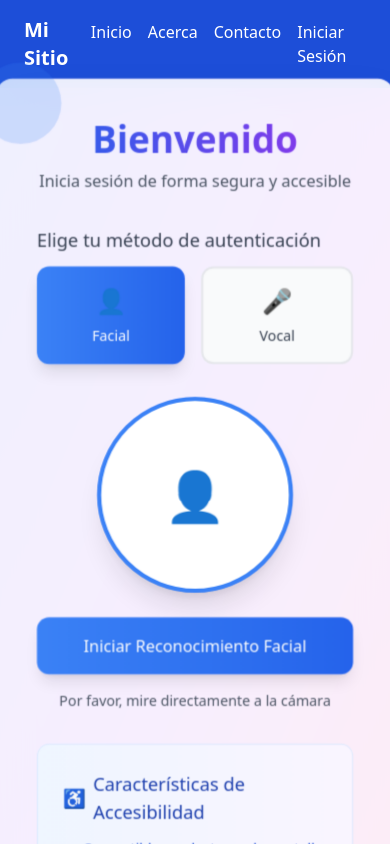
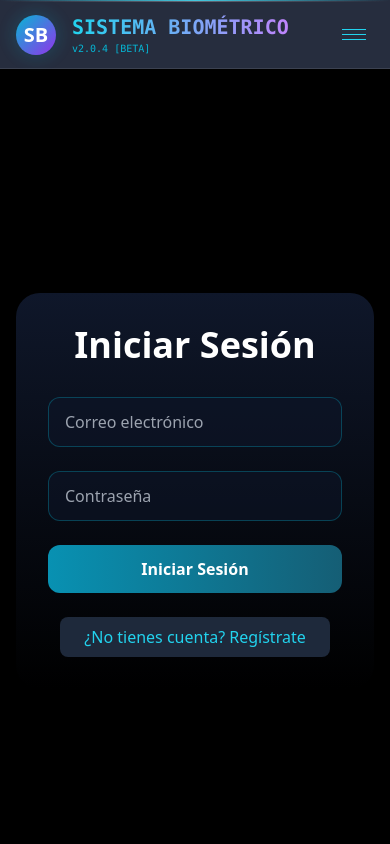
Before and after one commit to Aless0307/daw_frontend, a React (Vite) app: page /login in a window 390 px wide. Shown: the top 844 px of the page. Built offline with nearby package versions, Linux system fonts and the light colour scheme.

Commit message:
Implementacion de registro

```diff
--- a/package.json
+++ b/package.json
@@ -10,6 +10,7 @@
     "preview": "vite preview"
   },
   "dependencies": {
+    "axios": "^1.8.4",
     "react": "^19.0.0",
     "react-dom": "^19.0.0",
     "react-router-dom": "^7.4.1"
--- a/src/components/Navbar.jsx
+++ b/src/components/Navbar.jsx
@@ -1,24 +1,126 @@
-import { Link } from "react-router-dom";
+import { Link, useLocation } from "react-router-dom";
+import { useState, useEffect } from "react";
 
 export default function Navbar() {
+  const location = useLocation();
+  const [timeString, setTimeString] = useState('');
+  const [isMenuOpen, setIsMenuOpen] = useState(false);
+
+  useEffect(() => {
+    const timer = setInterval(() => {
+      const now = new Date();
+      setTimeString(now.toLocaleTimeString());
+    }, 1000);
+
+    return () => clearInterval(timer);
+  }, []);
+
   return (
-    <nav className="bg-blue-700 text-white px-6 py-4 shadow-md">
-      <div className="flex justify-between items-center max-w-6xl mx-auto">
-        <h1 className="text-xl font-bold">Mi Sitio</h1>
-        <ul className="flex space-x-4">
-          <li>
-            <Link to="/" className="hover:underline">Inicio</Link>
-          </li>
-          <li>
-            <Link to="/acerca" className="hover:underline">Acerca</Link>
-          </li>
-          <li>
-            <Link to="/contacto" className="hover:underline">Contacto</Link>
-          </li>
-          <li>
-            <Link to="/login" className="hover:underline">Iniciar Sesión</Link>
-          </li>
-        </ul>
+    <nav className="relative bg-slate-900/90 backdrop-blur-md border-b border-white/10">
+      {/* Línea superior con efecto de escaneo */}
+      <div className="h-px w-full bg-gradient-to-r from-transparent via-cyan-500 to-transparent relative">
+        <div className="absolute inset-0 bg-gradient-to-r from-transparent via-white to-transparent animate-scan-vertical"></div>
+      </div>
+
+      <div className="max-w-7xl mx-auto">
+        <div className="flex items-center justify-between px-4 py-3">
+          {/* Logo y nombre del sistema */}
+          <div className="flex items-center space-x-4">
+            <div className="relative">
+              <div className="absolute -inset-1 bg-cyan-500/20 rounded-full blur animate-pulse"></div>
+              <div className="relative w-10 h-10 bg-gradient-to-br from-cyan-500 to-purple-600 rounded-full flex items-center justify-center">
+                <span className="text-white font-bold text-xl">SB</span>
+              </div>
+            </div>
+            <div>
+              <h1 className="text-transparent bg-clip-text bg-gradient-to-r from-cyan-400 to-purple-400 font-mono font-bold text-xl">
+                SISTEMA BIOMÉTRICO
+              </h1>
+              <p className="text-[10px] text-cyan-500 font-mono">v2.0.4 [BETA]</p>
+            </div>
+          </div>
+
+          {/* Estado del sistema y hora */}
+          <div className="hidden md:flex items-center space-x-6 text-sm font-mono">
+            <div className="flex items-center space-x-2 text-cyan-400">
+              <span className="w-2 h-2 bg-cyan-400 rounded-full animate-ping"></span>
+              <span>{timeString}</span>
+            </div>
+            <div className="text-purple-400">
+              ESTADO: OPERATIVO
+            </div>
+          </div>
+
+          {/* Navegación principal */}
+          <div className="hidden md:flex items-center space-x-1">
+            {[
+              { path: '/', label: 'INICIO' },
+              { path: '/acerca', label: 'ACERCA' },
+              { path: '/contacto', label: 'CONTACTO' },
+              { path: '/login', label: 'ACCESO' }
+            ].map((item) => (
+              <Link
+                key={item.path}
+                to={item.path}
+                className={`px-4 py-2 rounded-lg font-mono text-sm transition-all duration-300 ${
+                  location.pathname === item.path
+                    ? 'bg-cyan-500/10 text-cyan-400 border border-cyan-500/30'
+                    : 'text-gray-400 hover:bg-white/5 hover:text-white'
+                }`}
+              >
+                {item.label}
+              </Link>
+            ))}
+          </div>
+
+          {/* Botón de menú móvil */}
+          <button
+            onClick={() => setIsMenuOpen(!isMenuOpen)}
+            className="md:hidden relative group p-2"
+          >
+            <div className="w-6 h-px bg-cyan-400 mb-1 transition-all"></div>
+            <div className="w-6 h-px bg-cyan-400 mb-1 transition-all"></div>
+            <div className="w-6 h-px bg-cyan-400 transition-all"></div>
+          </button>
+        </div>
+
+        {/* Menú móvil */}
+        {isMenuOpen && (
+          <div className="md:hidden bg-slate-900/95 backdrop-blur-md border-t border-white/10">
+            <div className="px-2 pt-2 pb-3 space-y-1">
+              {[
+                { path: '/', label: 'INICIO' },
+                { path: '/acerca', label: 'ACERCA' },
+                { path: '/contacto', label: 'CONTACTO' },
+                { path: '/login', label: 'ACCESO' }
+              ].map((item) => (
+                <Link
+                  key={item.path}
+                  to={item.path}
+                  className={`block px-3 py-2 rounded-lg font-mono text-sm transition-all duration-300 ${
+                    location.pathname === item.path
+                      ? 'bg-cyan-500/10 text-cyan-400 border border-cyan-500/30'
+                      : 'text-gray-400 hover:bg-white/5 hover:text-white'
+                  }`}
+                  onClick={() => setIsMenuOpen(false)}
+                >
+                  {item.label}
+                </Link>
+              ))}
+            </div>
+            <div className="px-4 py-3 border-t border-white/10">
+              <div className="flex items-center justify-between text-sm font-mono">
+                <div className="flex items-center space-x-2 text-cyan-400">
+                  <span className="w-2 h-2 bg-cyan-400 rounded-full animate-ping"></span>
+                  <span>{timeString}</span>
+                </div>
+                <div className="text-purple-400">
+                  ESTADO: OPERATIVO
+                </div>
+              </div>
+            </div>
+          </div>
+        )}
       </div>
     </nav>
   );
--- a/src/pages/Login.jsx
+++ b/src/pages/Login.jsx
@@ -1,126 +1,174 @@
 import { useState } from 'react';
+import axios from 'axios';
 
 export default function Login() {
-    const [authMethod, setAuthMethod] = useState('facial'); // 'facial' o 'vocal'
+    const [isLogin, setIsLogin] = useState(true);
+    const [formData, setFormData] = useState({
+        email: '',
+        password: '',
+        confirmPassword: '',
+        username: ''
+    });
+    const [errors, setErrors] = useState({});
+    const [message, setMessage] = useState('');
+
+    const handleSubmit = async (e) => {
+        e.preventDefault();
+        setErrors({});
+        setMessage('');
+
+        if (!isLogin) {
+            // Validaciones para registro
+            if (formData.password !== formData.confirmPassword) {
+                setErrors({ confirmPassword: 'Las contraseñas no coinciden' });
+                return;
+            }
+            if (formData.password.length < 6) {
+                setErrors({ password: 'La contraseña debe tener al menos 6 caracteres' });
+                return;
+            }
+        }
+
+        try {
+            if (isLogin) {
+                // TODO: Implementar login
+                console.log('Login:', formData);
+            } else {
+                const response = await axios.post('http://localhost:8003/register', {
+                    username: formData.username,
+                    email: formData.email,
+                    password: formData.password
+                });
+                setMessage(response.data.message);
+                setIsLogin(true);
+                setFormData({
+                    email: '',
+                    password: '',
+                    confirmPassword: '',
+                    username: ''
+                });
+            }
+        } catch (error) {
+            if (error.response) {
+                setErrors({ submit: error.response.data.detail });
+            } else {
+                setErrors({ submit: 'Error al procesar la solicitud' });
+            }
+        }
+    };
+
+    const handleChange = (e) => {
+        setFormData({
+            ...formData,
+            [e.target.name]: e.target.value
+        });
+    };
+
+    const toggleForm = () => {
+        setIsLogin(!isLogin);
+        setFormData({
+            email: '',
+            password: '',
+            confirmPassword: '',
+            username: ''
+        });
+        setErrors({});
+        setMessage('');
+    };
 
     return (
-        <div className="min-h-screen flex items-center justify-center bg-gradient-to-br from-indigo-500 via-purple-500 to-pink-500">
-            <div className="relative bg-white/90 backdrop-blur-lg p-10 rounded-2xl shadow-2xl w-full max-w-md transform transition-all hover:scale-[1.02]">
-                {/* Elementos decorativos */}
-                <div className="absolute -top-4 -left-4 w-20 h-20 bg-blue-500 rounded-full opacity-20"></div>
-                <div className="absolute -bottom-4 -right-4 w-20 h-20 bg-purple-500 rounded-full opacity-20"></div>
+        <div className="min-h-screen bg-black flex items-center justify-center">
+            <div className="w-full max-w-md mx-4 bg-gradient-to-b from-slate-900 to-black rounded-3xl p-8">
+                <h1 className="text-4xl font-bold text-white text-center mb-8">
+                    {isLogin ? 'Iniciar Sesión' : 'Registro'}
+                </h1>
 
-                <div className="relative z-10">
-                    <h1 className="text-4xl font-bold text-center mb-2 text-transparent bg-clip-text bg-gradient-to-r from-blue-600 to-purple-600">
-                        Bienvenido
-                    </h1>
-                    <p className="text-center text-gray-600 mb-8">
-                        Inicia sesión de forma segura y accesible
-                    </p>
+                {message && (
+                    <div className="mb-4 p-4 bg-green-500/20 border border-green-500 rounded-lg text-green-400 text-center">
+                        {message}
+                    </div>
+                )}
 
-                    {/* Selector de método de autenticación */}
-                    <div className="mb-8">
-                        <label className="block text-lg font-medium text-gray-700 mb-3">
-                            Elige tu método de autenticación
-                        </label>
-                        <div className="flex space-x-4">
-                            <button
-                                onClick={() => setAuthMethod('facial')}
-                                className={`flex-1 py-4 px-6 rounded-xl font-medium transition-all duration-300 transform hover:scale-105 ${
-                                    authMethod === 'facial'
-                                        ? 'bg-gradient-to-r from-blue-500 to-blue-600 text-white shadow-lg'
-                                        : 'bg-gray-50 text-gray-700 hover:bg-gray-100 border-2 border-gray-200'
-                                }`}
-                                aria-label="Iniciar sesión con reconocimiento facial"
-                            >
-                                <div className="flex flex-col items-center">
-                                    <span className="text-2xl mb-2">👤</span>
-                                    <span className="text-sm">Facial</span>
-                                </div>
-                            </button>
-                            <button
-                                onClick={() => setAuthMethod('vocal')}
-                                className={`flex-1 py-4 px-6 rounded-xl font-medium transition-all duration-300 transform hover:scale-105 ${
-                                    authMethod === 'vocal'
-                                        ? 'bg-gradient-to-r from-purple-500 to-purple-600 text-white shadow-lg'
-                                        : 'bg-gray-50 text-gray-700 hover:bg-gray-100 border-2 border-gray-200'
-                                }`}
-                                aria-label="Iniciar sesión con reconocimiento vocal"
-                            >
-                                <div className="flex flex-col items-center">
-                                    <span className="text-2xl mb-2">🎤</span>
-                                    <span className="text-sm">Vocal</span>
-                                </div>
-                            </button>
+                {errors.submit && (
+                    <div className="mb-4 p-4 bg-red-500/20 border border-red-500 rounded-lg text-red-400 text-center">
+                        {errors.submit}
+                    </div>
+                )}
+
+                <form onSubmit={handleSubmit} className="space-y-6">
+                    {!isLogin && (
+                        <div>
+                            <input
+                                type="text"
+                                name="username"
+                                value={formData.username}
+                                onChange={handleChange}
+                                placeholder="Nombre de usuario"
+                                className="w-full px-4 py-3 bg-slate-900/50 border border-cyan-500/30 rounded-xl text-white placeholder-gray-400 focus:outline-none focus:border-cyan-500"
+                                required
+                            />
                         </div>
+                    )}
+
+                    <div>
+                        <input
+                            type="email"
+                            name="email"
+                            value={formData.email}
+                            onChange={handleChange}
+                            placeholder="Correo electrónico"
+                            className="w-full px-4 py-3 bg-slate-900/50 border border-cyan-500/30 rounded-xl text-white placeholder-gray-400 focus:outline-none focus:border-cyan-500"
+                            required
+                        />
                     </div>
 
-                    {/* Área de autenticación */}
-                    <div className="space-y-6">
-                        {authMethod === 'facial' ? (
-                            <div className="text-center">
-                                <div className="relative w-48 h-48 mx-auto mb-6">
-                                    <div className="absolute inset-0 bg-gradient-to-r from-blue-500 to-blue-600 rounded-full opacity-20 animate-pulse"></div>
-                                    <div className="relative w-full h-full bg-white rounded-full shadow-xl flex items-center justify-center border-4 border-blue-500">
-                                        <span className="text-5xl">👤</span>
-                                    </div>
-                                </div>
-                                <button
-                                    className="w-full py-4 bg-gradient-to-r from-blue-500 to-blue-600 text-white rounded-xl font-medium hover:from-blue-600 hover:to-blue-700 transition-all duration-300 transform hover:scale-105 shadow-lg"
-                                    aria-label="Iniciar reconocimiento facial"
-                                >
-                                    Iniciar Reconocimiento Facial
-                                </button>
-                                <p className="mt-4 text-sm text-gray-600">
-                                    Por favor, mire directamente a la cámara
-                                </p>
-                            </div>
-                        ) : (
-                            <div className="text-center">
-                                <div className="relative w-48 h-48 mx-auto mb-6">
-                                    <div className="absolute inset-0 bg-gradient-to-r from-purple-500 to-purple-600 rounded-full opacity-20 animate-pulse"></div>
-                                    <div className="relative w-full h-full bg-white rounded-full shadow-xl flex items-center justify-center border-4 border-purple-500">
-                                        <span className="text-5xl">🎤</span>
-                                    </div>
-                                </div>
-                                <button
-                                    className="w-full py-4 bg-gradient-to-r from-purple-500 to-purple-600 text-white rounded-xl font-medium hover:from-purple-600 hover:to-purple-700 transition-all duration-300 transform hover:scale-105 shadow-lg"
-                                    aria-label="Iniciar reconocimiento vocal"
-                                >
-                                    Iniciar Reconocimiento Vocal
-                                </button>
-                                <p className="mt-4 text-sm text-gray-600">
-                                    Por favor, repita la frase que escuchará
-                                </p>
-                            </div>
+                    <div>
+                        <input
+                            type="password"
+                            name="password"
+                            value={formData.password}
+                            onChange={handleChange}
+                            placeholder="Contraseña"
+                            className="w-full px-4 py-3 bg-slate-900/50 border border-cyan-500/30 rounded-xl text-white placeholder-gray-400 focus:outline-none focus:border-cyan-500"
+                            required
+                        />
+                        {errors.password && (
+                            <p className="mt-1 text-sm text-red-400">{errors.password}</p>
                         )}
                     </div>
 
-                    {/* Información de accesibilidad */}
-                    <div className="mt-8 p-6 bg-gradient-to-r from-blue-50 to-purple-50 rounded-xl border border-blue-100">
-                        <h2 className="text-lg font-medium text-blue-800 mb-3 flex items-center">
-                            <span className="mr-2">♿</span>
-                            Características de Accesibilidad
-                        </h2>
-                        <ul className="text-sm text-blue-700 space-y-2">
-                            <li className="flex items-center">
-                                <span className="mr-2">✓</span>
-                                Compatible con lectores de pantalla
-                            </li>
-                            <li className="flex items-center">
-                                <span className="mr-2">✓</span>
-                                Alto contraste para mejor visibilidad
-                            </li>
-                            <li className="flex items-center">
-                                <span className="mr-2">✓</span>
-                                Navegación por teclado
-                            </li>
-                            <li className="flex items-center">
-                                <span className="mr-2">✓</span>
-                                Mensajes de retroalimentación claros
-                            </li>
-                        </ul>
-                    </div>
+                    {!isLogin && (
+                        <div>
+                            <input
+                                type="password"
+                                name="confirmPassword"
+                                value={formData.confirmPassword}
+                                onChange={handleChange}
+                                placeholder="Confirmar contraseña"
+                                className="w-full px-4 py-3 bg-slate-900/50 border border-cyan-500/30 rounded-xl text-white placeholder-gray-400 focus:outline-none focus:border-cyan-500"
+                                required
+                            />
+                            {errors.confirmPassword && (
+                                <p className="mt-1 text-sm text-red-400">{errors.confirmPassword}</p>
+                            )}
+                        </div>
+                    )}
+
+                    <button
+                        type="submit"
+                        className="w-full py-3 bg-gradient-to-r from-cyan-600 to-cyan-800 hover:from-cyan-500 hover:to-cyan-700 text-white font-semibold rounded-xl transition-all duration-300"
+                    >
+                        {isLogin ? 'Iniciar Sesión' : 'Registrarse'}
+                    </button>
+                </form>
+
+                <div className="mt-6 text-center">
+                    <button
+                        onClick={toggleForm}
+                        className="px-6 py-2 bg-slate-800 hover:bg-slate-700 text-cyan-400 rounded-lg transition-colors duration-300"
+                    >
+                        {isLogin ? '¿No tienes cuenta? Regístrate' : '¿Ya tienes cuenta? Inicia sesión'}
+                    </button>
                 </div>
             </div>
         </div>
```
Also changed, not shown: src/pages/Acerca.jsx (+19 -0 lines), tailwind.config.js (+63 -1 lines), 1 other file (tests, documents, lock files or other folders).
